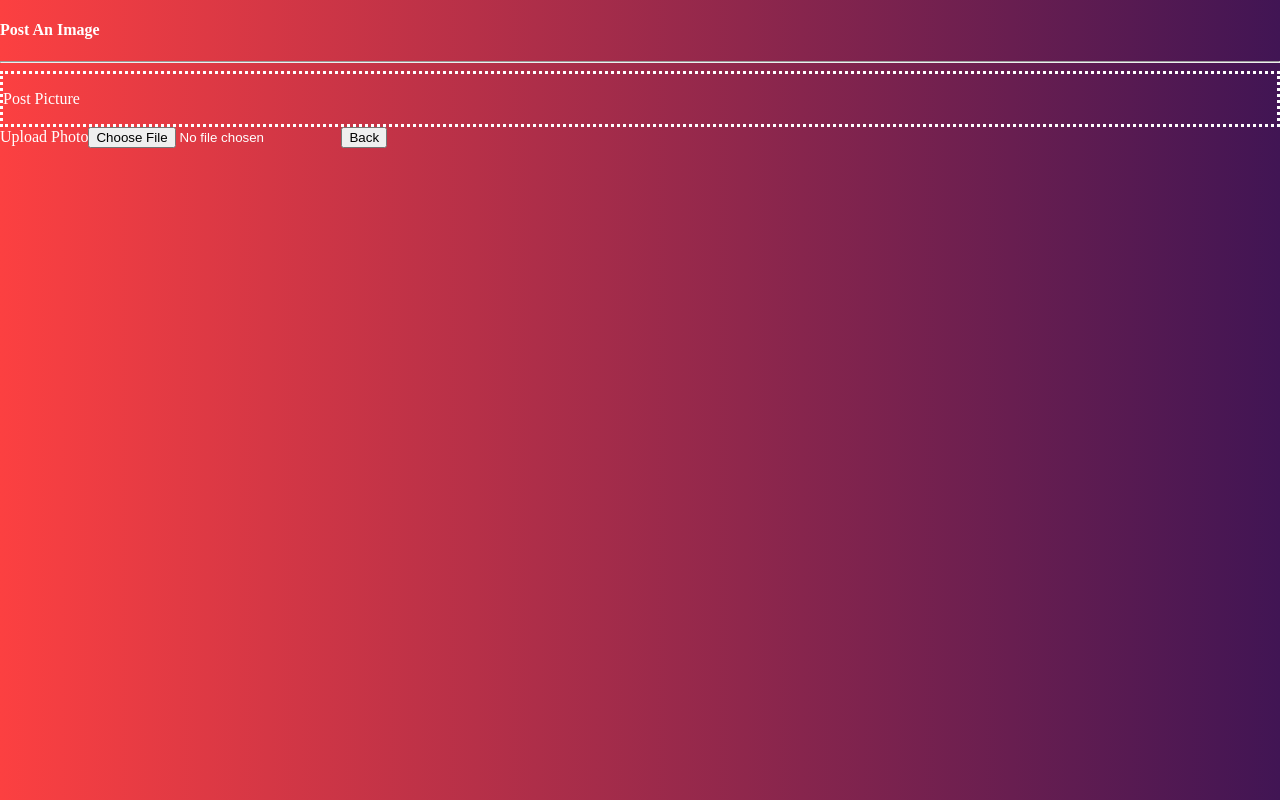
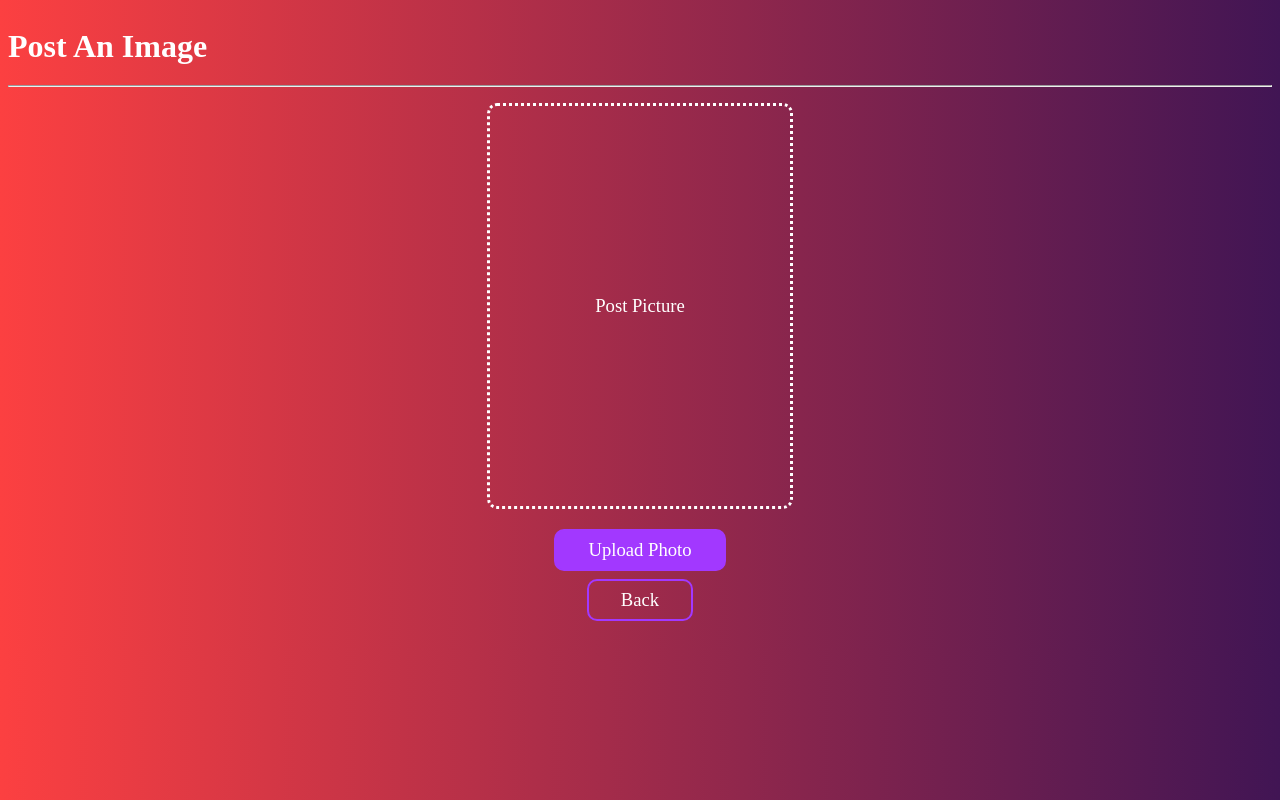
Before and after one commit to Ndaba31/dating-website, a Next.js app: page /profile/post-image in a window 1280 px wide. Built offline with nearby package versions, Linux system fonts and the light colour scheme.

Commit message:
Finished post image page design. Now for functions

```diff
--- a/pages/profile/edit/index.jsx
+++ b/pages/profile/edit/index.jsx
@@ -514,7 +514,7 @@ const EditProfile = () => {
 							<h1 className={styles.edit_heading}>Social Media</h1>
 							<div className={styles.edit_social_container}>
 								{social_media.map(({ link, social }, i) => (
-									<div key={1} className={styles.edit_socials}>
+									<div key={i} className={styles.edit_socials}>
 										<label htmlFor={social} style={{ textAlign: 'left' }}>
 											{social}
 										</label>
--- a/pages/profile/post-image/index.jsx
+++ b/pages/profile/post-image/index.jsx
@@ -1,31 +1,33 @@
 import Image from 'next/image';
 import { useRouter } from 'next/router';
 import React, { useState } from 'react';
+import styles from '@/styles/Profile.module.css';
+import Link from 'next/link';
+import Header from '@/components/Head';
 
 const PostImage = () => {
 	const [post, setPost] = useState('');
-	const router = useRouter();
+	// const router = useRouter();
 	return (
-		<main className='p-2'>
-			<h4 className='my-2'>Post An Image</h4>
+		<main style={{ padding: '8px' }}>
+			<Header title='Post A Picture' />
+			<h1 style={{ margin: '20px 0' }}>Post An Image</h1>
 			<hr />
-			<form method='post' className='flex flex-col justify-center items-center my-4'>
+			<form method='post' className={styles.post_form}>
 				<div
-					className={`border-2 rounded-xl mb-4 w-[300px] md:w-[400px] h-[400px] ${
-						post ? '' : 'flex justify-center items-center'
-					}`}
+					className={`${styles.post} ${post !== '' ? '' : styles.flex_center}`}
 					style={{ border: 'dotted' }}
 				>
-					{post ? (
+					{post !== '' ? (
 						<Image width={300} height={400} src={'/' + post} alt={post} />
 					) : (
-						<p className='text-lg'>Post Picture</p>
+						<p style={{ fontSize: '14pt' }}>Post Picture</p>
 					)}
 				</div>
-				<div className='flex flex-col items-center'>
+				<div className={styles.flex_col_center}>
 					<label
 						htmlFor='imgInput'
-						className='bg-[#A238FF] cursor-pointer text-white py-2 px-8 rounded-lg my-1'
+						className={`${styles.edit_save} ${styles.edit_options_buttons}`}
 					>
 						Upload Photo
 					</label>
@@ -33,16 +35,16 @@ const PostImage = () => {
 						id='imgInput'
 						type='file'
 						accept='image/*'
-						className='hidden'
+						style={{ display: 'none' }}
 						// onChange={onFileUploadChange}
 					/>
-					<button
+					<Link
 						type='button'
-						onClick={() => router.back()}
-						className='border-[#A238FF] border-2 text-white py-2 px-16 rounded-lg my-1'
+						href='/profile'
+						className={`${styles.edit_cancel} ${styles.edit_options_buttons}`}
 					>
 						Back
-					</button>
+					</Link>
 				</div>
 			</form>
 		</main>
--- a/styles/Profile.module.css
+++ b/styles/Profile.module.css
@@ -492,6 +492,34 @@
 	margin-top: 16px;
 }
 
+.post_form {
+	display: flex;
+	flex-direction: column;
+	justify-content: center;
+	align-items: center;
+	margin: 16px 0;
+}
+
+.post {
+	border: 2px solid white;
+	border-radius: 10px;
+	margin-bottom: 16px;
+	width: 300px;
+	height: 400px;
+}
+
+.flex_center {
+	display: flex;
+	justify-content: center;
+	align-items: center;
+}
+
+.flex_col_center {
+	display: flex;
+	flex-direction: column;
+	align-items: center;
+}
+
 @media only screen and (min-width: 600px) {
 	.posts {
 		grid-template-columns: 50% 50%;
@@ -594,4 +622,8 @@
 	.edit_socials {
 		margin-top: 0;
 	}
+
+	.post_general {
+		width: 400px;
+	}
 }
```
